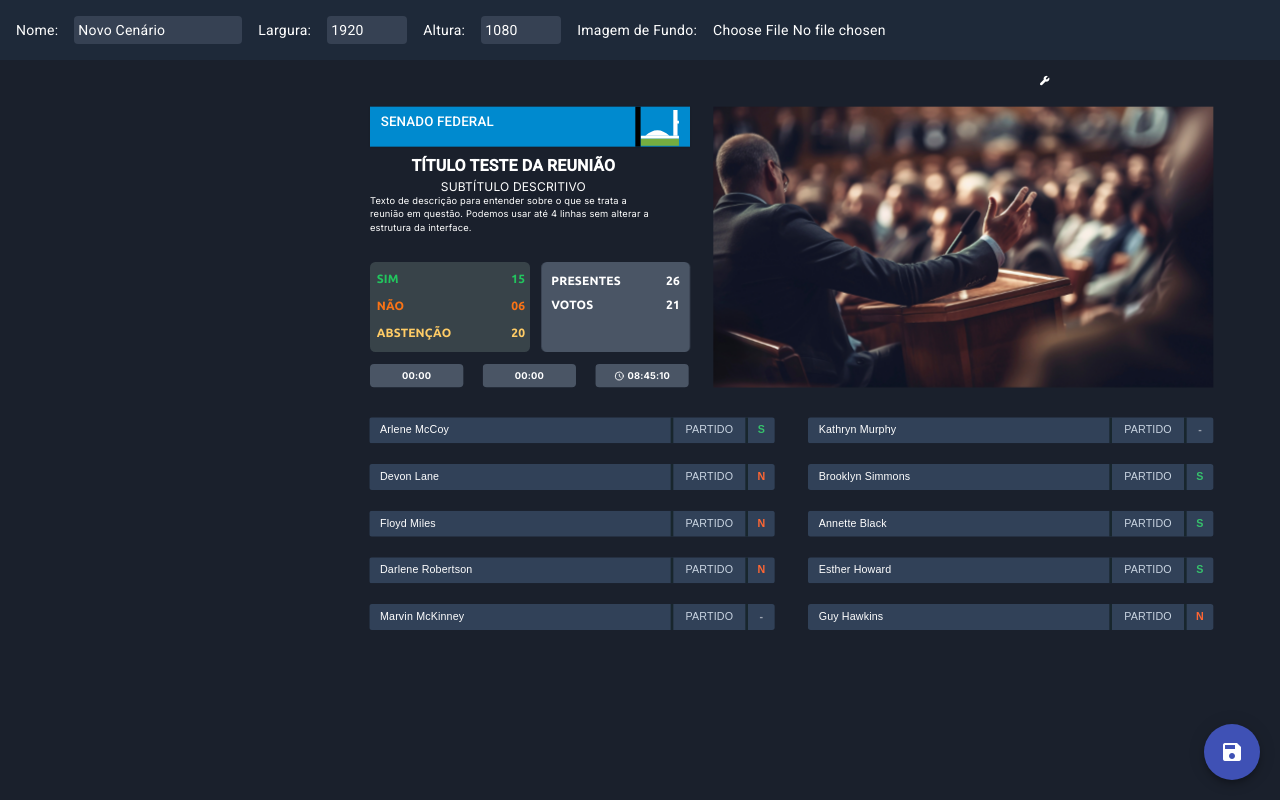
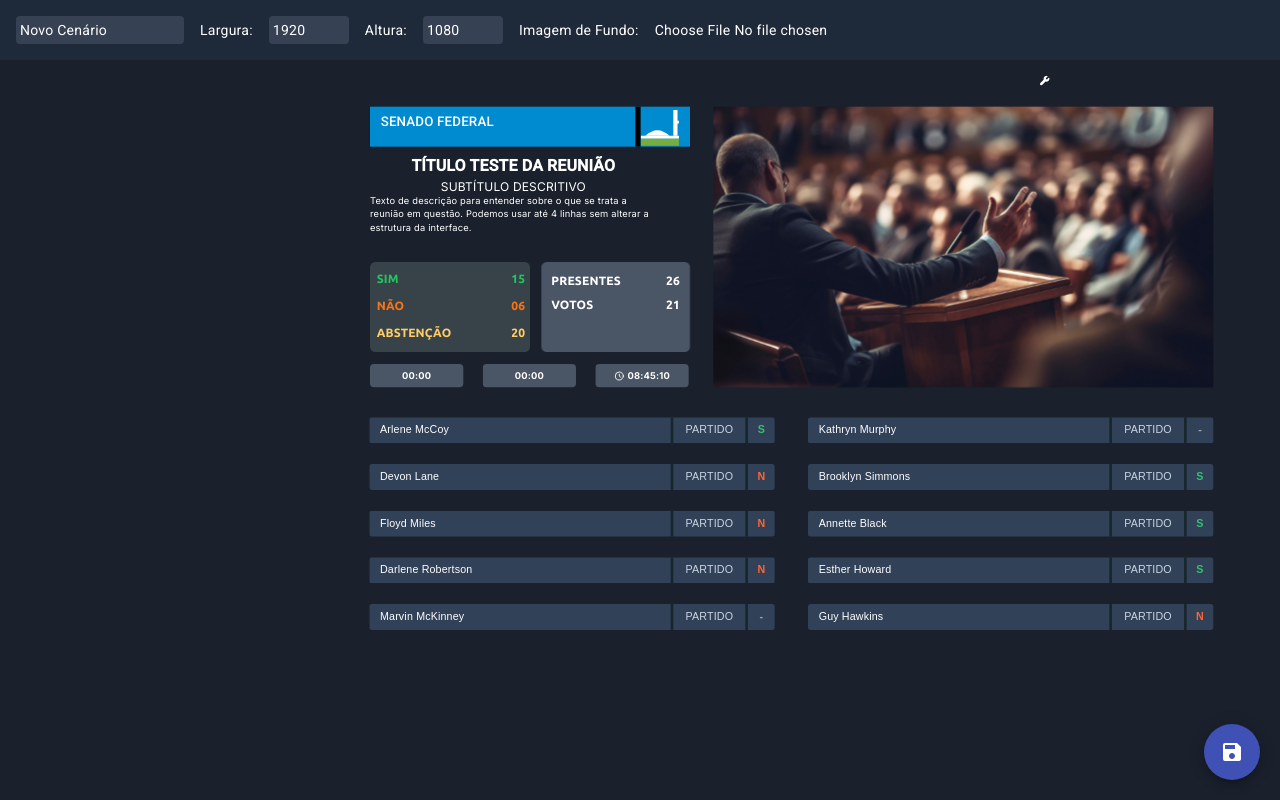
Before and after one commit to alexia-alcantara/painel-editor, an Angular app: page /editor/1 in a window 1280 px wide. Built offline with nearby package versions, Linux system fonts and the light colour scheme.

Commit message:
feat: Remove redundant label for 'Nome' input in config panel

```diff
--- a/src/app/components/editor/editor.component.html
+++ b/src/app/components/editor/editor.component.html
@@ -1,5 +1,4 @@
 <div class="config-panel bg-gray-800 text-white p-4 flex gap-4 items-center">
-  <label>Nome:</label>
   <input type="text" [(ngModel)]="cenarioAtual.nome" class="bg-gray-700 p-1 rounded">
 
   <label>Largura:</label>
```
